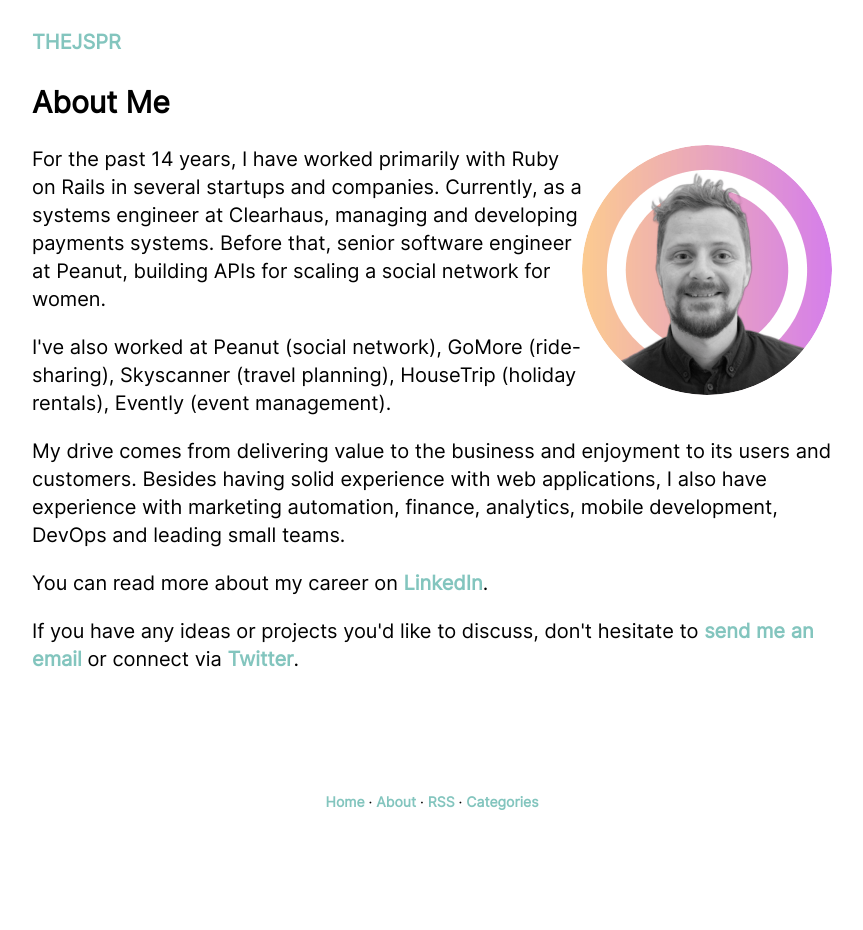
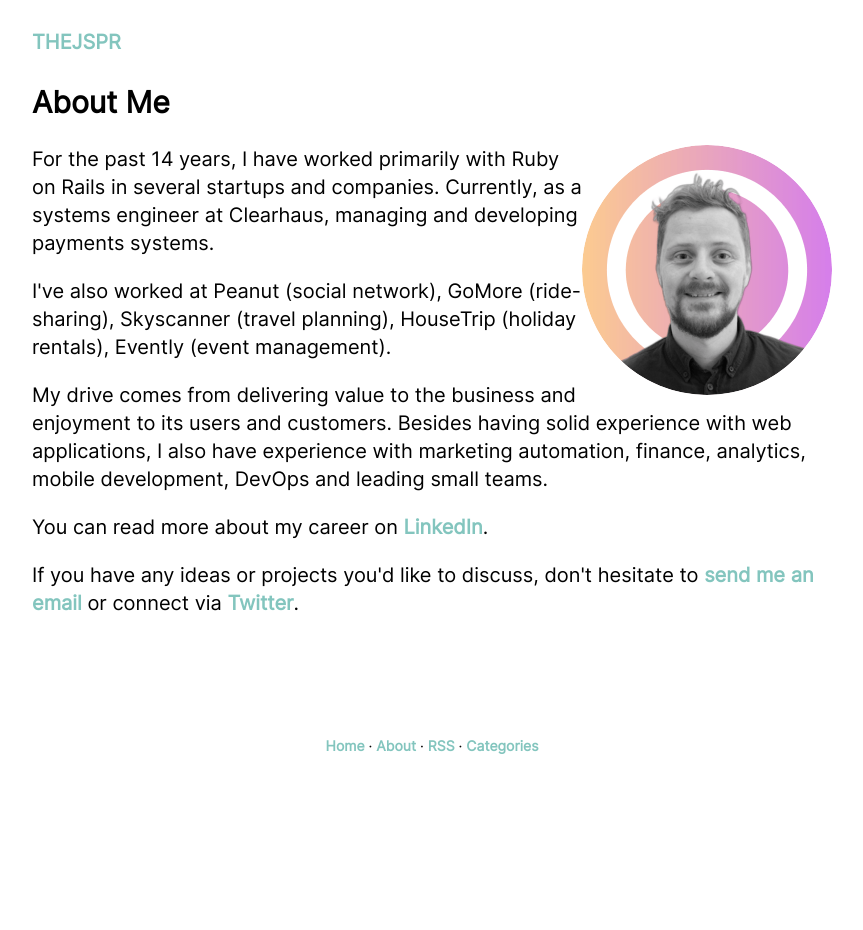
Before and after one commit to thejspr/thejspr.com, a Jekyll site: the page built from about/index.html, in a window 1280 px wide. Shown: the whole page, without its empty margins (208-1071 px from the left). Built offline with Jekyll 4.4.1, drawn with Linux system fonts in a browser that asks for light colours; after the commit the page ends 900 px from its top, so only the background shows below that.

Commit message:
Update index.html

```diff
--- a/about/index.html
+++ b/about/index.html
@@ -10,8 +10,7 @@ title: About me
 <p>
   For the past 14 years, I have worked primarily with Ruby on Rails in several startups
   and companies. Currently, as a systems engineer at Clearhaus, managing and developing
-  payments systems. Before that, senior software engineer at Peanut, building APIs for
-  scaling a social network for women.
+  payments systems.
 </p>
 
 <p>
```
